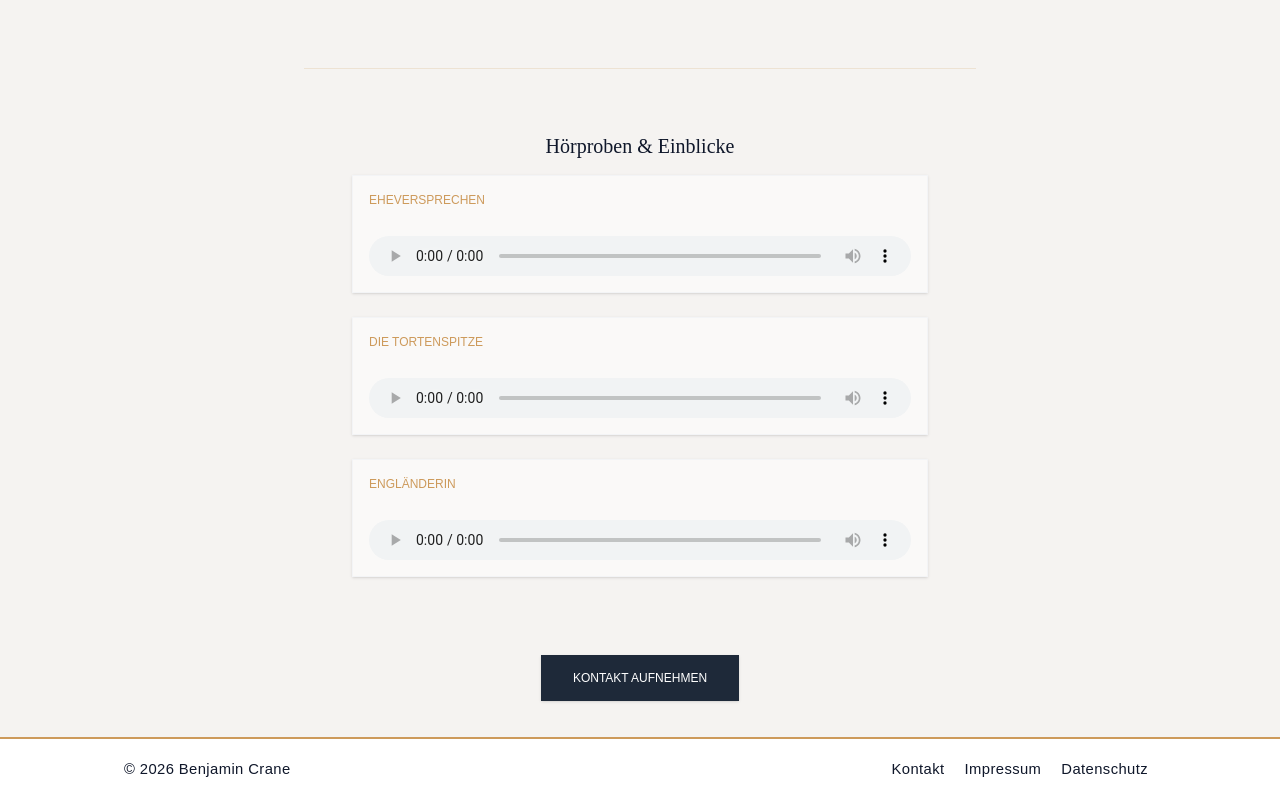
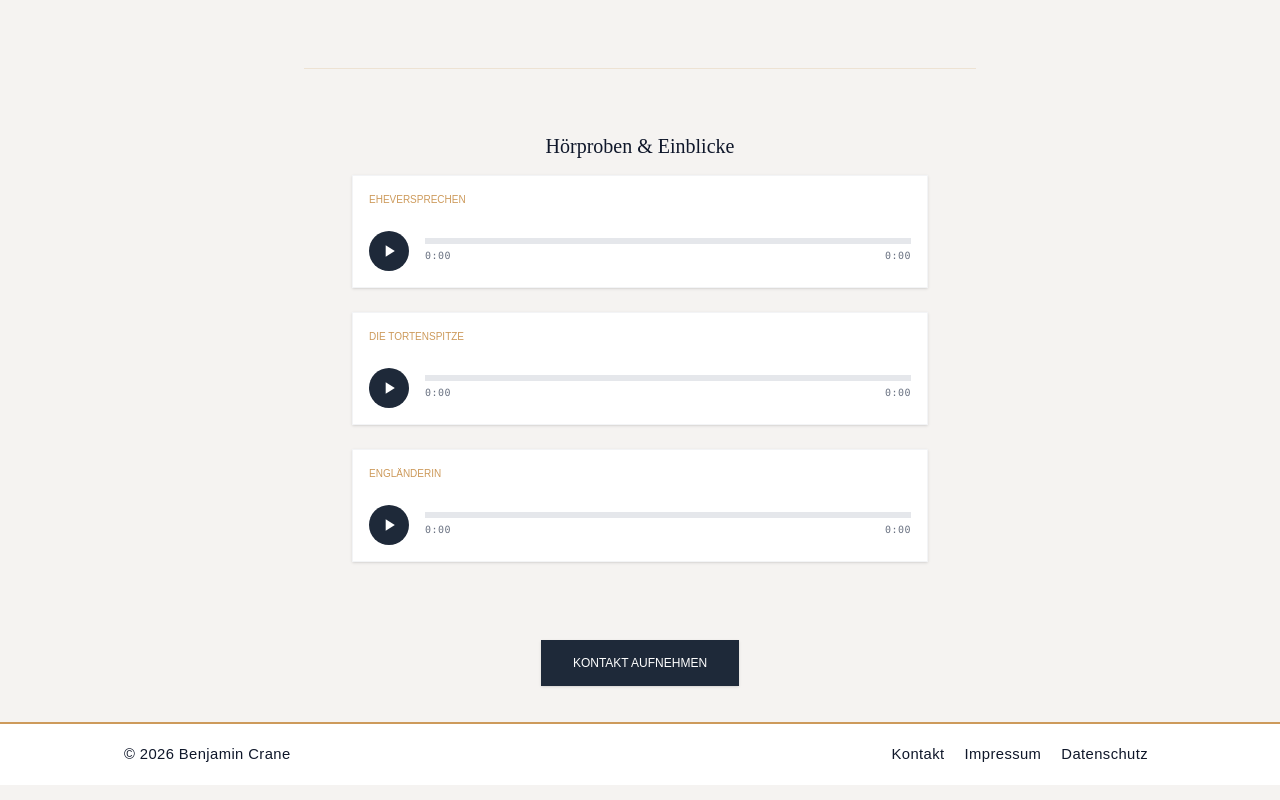
Before and after one commit to bohnacker/website-ben-crane-klavierundenglisch, a SvelteKit app: page /freie-trauung in a window 1280 px wide. Shown: the part 1134-1934 px from the top of the page. Built offline with nearby package versions, Linux system fonts and the light colour scheme.

Commit message:
added custom audio player

```diff
--- /dev/null
+++ b/src/lib/components/AudioPlayer.svelte
@@ -0,0 +1,110 @@
+<script>
+	let { src, title } = $props();
+
+	let audio;
+	let paused = $state(true);
+	let currentTime = $state(0);
+	let duration = $state(0);
+
+	function togglePlay() {
+		if (paused) {
+			audio.play();
+		} else {
+			audio.pause();
+		}
+		paused = !paused;
+	}
+
+	function formatTime(seconds) {
+		if (isNaN(seconds)) return '0:00';
+		const mins = Math.floor(seconds / 60);
+		const secs = Math.floor(seconds % 60);
+		return `${mins}:${secs.toString().padStart(2, '0')}`;
+	}
+
+	function handleSeek(e) {
+		const percent = e.target.value / 100;
+		audio.currentTime = percent * duration;
+	}
+
+	function updateProgress() {
+		currentTime = audio.currentTime;
+	}
+
+	function handleMetadata() {
+		duration = audio.duration;
+	}
+</script>
+
+<div class="flex flex-col gap-2 p-4 bg-white border border-gray-100 shadow-sm transition-all hover:shadow-md">
+	{#if title}
+		<p class="text-[10px] uppercase tracking-[0.2em] font-medium text-text-hover mb-1">{title}</p>
+	{/if}
+
+	<div class="flex items-center gap-4">
+		<button
+			onclick={togglePlay}
+			class="flex h-10 w-10 items-center justify-center rounded-full bg-gray-800 text-white transition-colors hover:bg-text-hover focus:outline-none"
+			aria-label={paused ? 'Abspielen' : 'Pause'}
+		>
+			{#if paused}
+				<svg xmlns="http://www.w3.org/2000/svg" width="20" height="20" viewBox="0 0 24 24" fill="currentColor">
+					<path d="M8 5v14l11-7z" />
+				</svg>
+			{:else}
+				<svg xmlns="http://www.w3.org/2000/svg" width="20" height="20" viewBox="0 0 24 24" fill="currentColor">
+					<path d="M6 19h4V5H6v14zm8-14v14h4V5h-4z" />
+				</svg>
+			{/if}
+		</button>
+
+		<div class="flex flex-1 flex-col gap-1">
+			<div class="relative h-1.5 w-full bg-gray-200">
+				<!-- Buffered bar (optional, harder to do with simple input) -->
+				<div
+					class="absolute h-full bg-text-hover/30"
+					style="width: 0%"
+				></div>
+				<!-- Progress bar -->
+				<div
+					class="absolute h-full bg-text-hover transition-all duration-100"
+					style="width: {(currentTime / duration) * 100 || 0}%"
+				></div>
+				<!-- Invisible range input for seeking -->
+				<input
+					type="range"
+					min="0"
+					max="100"
+					value="{(currentTime / duration) * 100 || 0}"
+					oninput={handleSeek}
+					class="absolute inset-0 h-full w-full cursor-pointer opacity-0"
+				/>
+			</div>
+
+			<div class="flex justify-between text-[10px] font-mono text-gray-500 tabular-nums lowercase tracking-wider">
+				<span>{formatTime(currentTime)}</span>
+				<span>{formatTime(duration)}</span>
+			</div>
+		</div>
+	</div>
+
+	<audio
+		bind:this={audio}
+		{src}
+		ontimeupdate={updateProgress}
+		onloadedmetadata={handleMetadata}
+		onended={() => paused = true}
+		class="hidden"
+	></audio>
+</div>
+
+<style>
+	input[type='range']::-webkit-slider-thumb {
+		-webkit-appearance: none;
+		appearance: none;
+		width: 16px;
+		height: 16px;
+		background: transparent;
+		cursor: pointer;
+	}
+</style>
--- a/src/routes/freie-trauung/+page.svelte
+++ b/src/routes/freie-trauung/+page.svelte
@@ -1,4 +1,5 @@
 <script>
+	import AudioPlayer from '$lib/components/AudioPlayer.svelte';
 </script>
 
 <svelte:head>
@@ -46,13 +47,7 @@
 				{ title: 'Die Tortenspitze', file: 'Die%20Tortenspitze%20gut.m4a' },
 				{ title: 'Engländerin', file: 'Engländerin%2002%20gut.m4a' }
 			] as audio}
-				<div class="p-4 bg-white/50 border border-gray-100 rounded-none shadow-sm flex flex-col gap-3">
-					<p class="text-xs uppercase tracking-widest font-medium text-text-hover">{audio.title}</p>
-					<audio controls class="w-full h-10">
-						<source src="/example_speeches/{audio.file}" type="audio/mp4" />
-						Ihr Browser unterstützt das Audio-Element nicht.
-					</audio>
-				</div>
+				<AudioPlayer title={audio.title} src="/example_speeches/{audio.file}" />
 			{/each}
 		</div>
 	</div>
```
